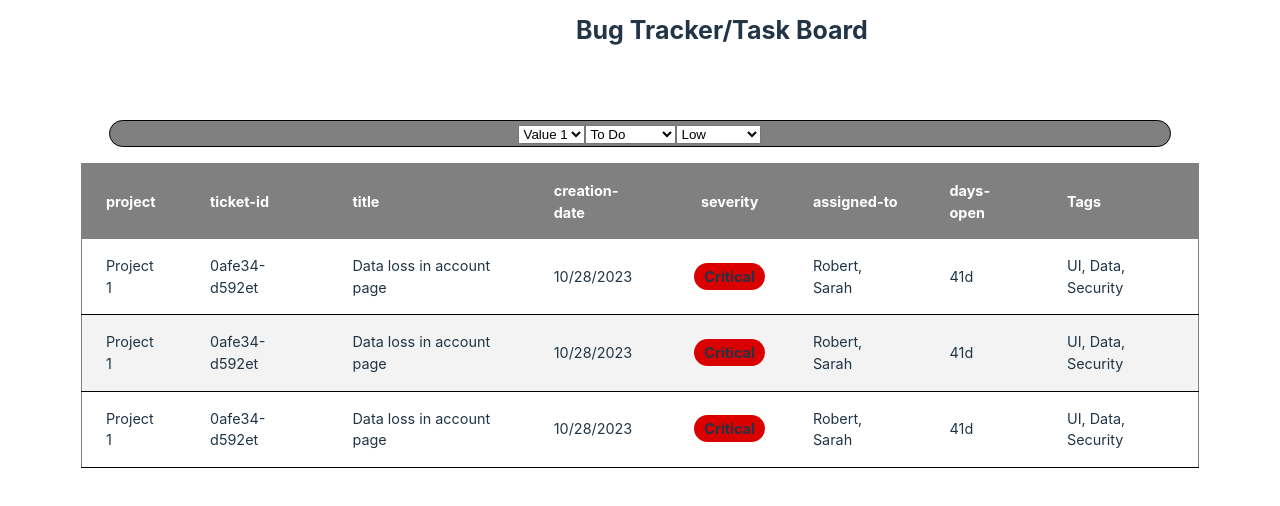
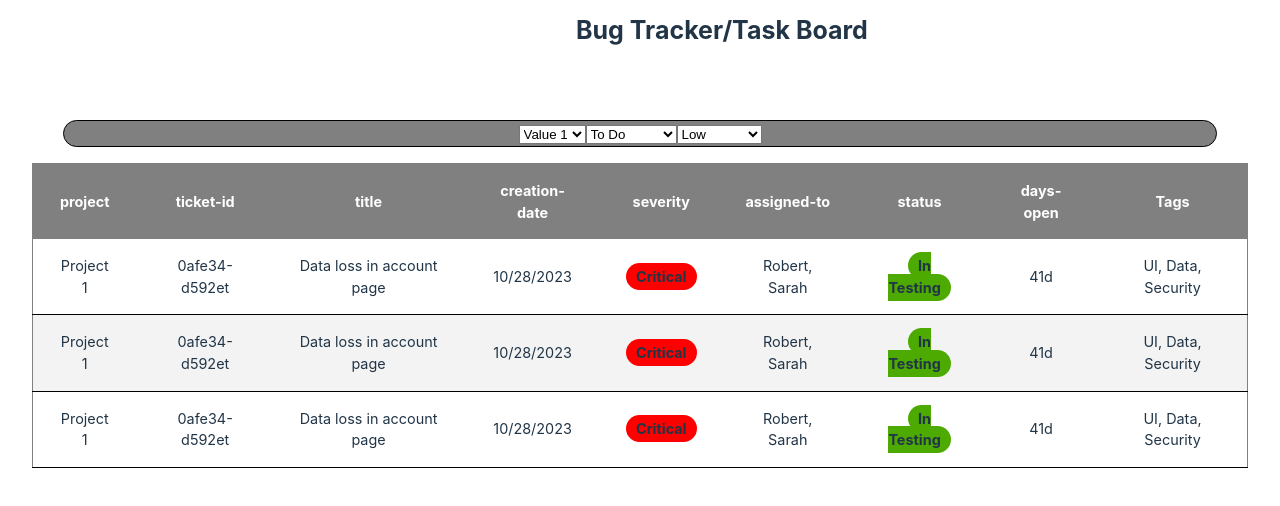
Before and after one commit to dwilliams304/bug-tracker, a React (Vite) app in the folder frontend/: page / in a window 1280 px wide. Shown: the top 506 px of the page. Built offline with nearby package versions, Linux system fonts and the light colour scheme.

Commit message:
Add status to ticket, table styling

```diff
--- a/frontend/src/components/common/Ticket.jsx
+++ b/frontend/src/components/common/Ticket.jsx
@@ -5,8 +5,9 @@ export default function Ticket(){
             <td>0afe34-d592et</td>
             <td>Data loss in account page</td>
             <td>10/28/2023</td>
-            <td style={{textAlign: "center"}}><span className="severity">Critical</span></td>
+            <td><span className="severity">Critical</span></td>
             <td>Robert, Sarah</td>
+            <td><span className="status">In Testing</span></td>
             <td>41d</td>
             <td>UI, Data, Security</td>
         </tr>
--- a/frontend/src/components/layout/TicketList.jsx
+++ b/frontend/src/components/layout/TicketList.jsx
@@ -11,8 +11,9 @@ export default function TicketList(){
                         <th>ticket-id</th>
                         <th>title</th>
                         <th>creation-date</th>
-                        <th style={{textAlign: "center"}}>severity</th>
+                        <th>severity</th>
                         <th>assigned-to</th>
+                        <th>status</th>
                         <th>days-open</th>
                         <th>Tags</th>
                     </tr>
--- a/frontend/src/styles/page-styles/tickets.css
+++ b/frontend/src/styles/page-styles/tickets.css
@@ -15,6 +15,7 @@
 
 .tickets-table th,
 .tickets-table td{
+    text-align: center;
     padding: 1rem 1.5rem;
 }
 
@@ -26,10 +27,17 @@
     background-color: rgb(243, 243, 243);
 }
 
-.severity {
-    text-align: center;
-    background-color: rgb(218, 0, 0);
+.severity,
+.status{
     border-radius: 50px;
     padding: 5px 10px;
     font-weight: bold;
 }
+
+.severity {
+    background-color: rgb(255, 0, 0);
+}
+
+.status{
+    background-color: rgb(77, 170, 0);
+}
```
